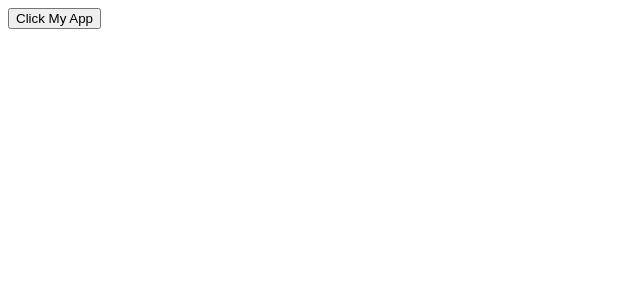
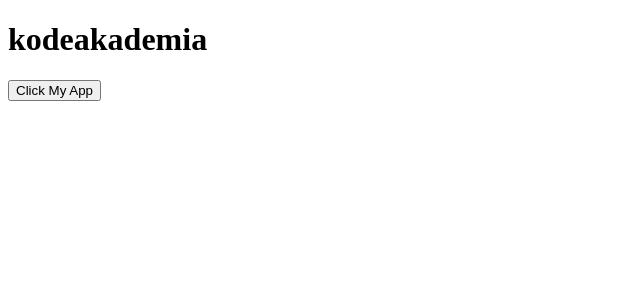
Before and after one commit to Prayugo24/dasar_react_udemy, a React (Create React App) app: page / in a window 1280 px wide. Shown: the top 300 px of the page, without its empty margins (0-640 px from the left). Built offline with nearby package versions, Linux system fonts and the light colour scheme.

Commit message:
penggunaan set state

```diff
--- a/src/components/Button.js
+++ b/src/components/Button.js
@@ -2,13 +2,19 @@ import React from "react";
 import PropTypes from "prop-types"
 
 class Button extends React.Component{
-    // cara penggunaan event pada button
+    state = {
+        name:"kodeakademia"
+    }
+    // cara penggunaan event pada button, dan penggunaan set state
     change = () =>{
-        console.log("Ok")
+        this.setState({
+            name:"Herry poter"
+        })
     }
     render(){
         return(
             <div>
+                <h1>{this.state.name}</h1>
                 <button onClick={this.change}>Click My App</button>
             </div>
         )
@@ -25,4 +31,6 @@ Button.defaultProps = {
     color:"red"
 }
 
+// state set function dalam react yang digunakan untuk mengubah state di react kita tidak boleh mengibah state secara langsung
+
 export default Button;
```
